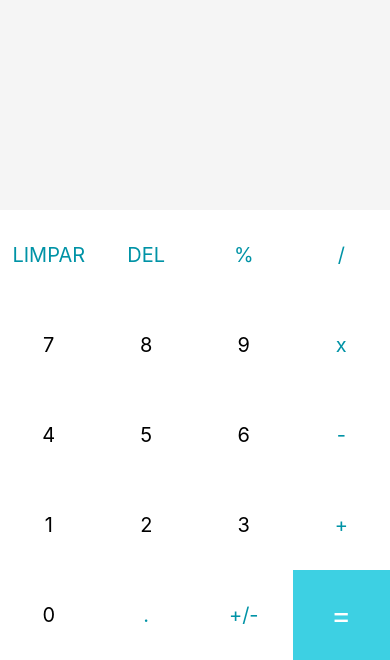
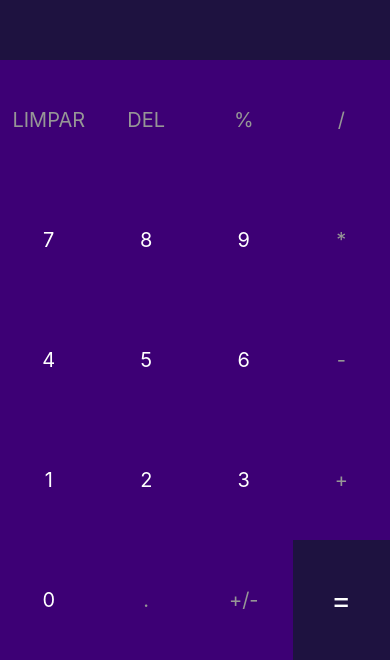
Before and after one commit to Erickdsm/Senac-UC13-Calculadora, a React Native app: screen / in a window 390 px wide. Shown: the part 184-844 px from the top of the page. Built offline with nearby package versions, Linux system fonts and the light colour scheme.

Commit message:
Estilizacao

```diff
--- a/App.js
+++ b/App.js
@@ -4,7 +4,7 @@
 
 export default function App() {
   // Mapeamento de teclas
-  const buttons = ['LIMPAR', 'DEL', '%', '/', 7, 8, 9, "x", 4, 5, 6, '-', 1, 2, 3, '+', 0, '.', '+/-', '=']
+  const buttons = ['LIMPAR', 'DEL', '%', '/', 7, 8, 9, "*", 4, 5, 6, '-', 1, 2, 3, '+', 0, '.', '+/-', '=']
 
   const [currentNumber, setCurrentNumber] = useState("")
   const [lastNumber, setLastNumber] = useState("")
@@ -24,8 +24,8 @@
       case '-':
         setCurrentNumber((fistNumber - lastNumber).toString())
         return
-      case 'x':
-        setCurrentNumber((fistNumber + lastNumber).toString())
+      case '*':
+        setCurrentNumber((fistNumber * lastNumber).toString())
         return
       case '/':
         setCurrentNumber((fistNumber - lastNumber).toString())
@@ -35,7 +35,7 @@
 
   function handleInput(buttonPressed){
     console.log(buttonPressed) // Mostra no Console a tecla pressionada
-    if(buttonPressed === '+' | buttonPressed === "-" | buttonPressed === "x" | buttonPressed === "/" ){
+    if(buttonPressed === '+' | buttonPressed === "-" | buttonPressed === "*" | buttonPressed === "/" ){
       setCurrentNumber(currentNumber + " " + buttonPressed + " ")
       return
     }
@@ -74,12 +74,12 @@
 
         {buttons.map((button) =>
           button === '=' ? // Mapeamento do botão =
-        <TouchableOpacity onPress={() => handleInput(button)} key={button} style={[styles.button, {backgroundColor: '#3dd0e3'}]}>
+        <TouchableOpacity onPress={() => handleInput(button)} key={button} style={[styles.button, {backgroundColor: '#1E1240'}]}>
           <Text style={[styles.textButton, {color: "white", fontSize: 30}]}>{button}</Text>
         </TouchableOpacity>
           : // Mapeamento dos outros botões
           <TouchableOpacity onPress={() => handleInput(button)} key={button} style={styles.button}>
-            <Text style={[styles.textButton, {color: typeof(button) === 'number' ? 'black': '#0093a6'}]}>{button}</Text>
+            <Text style={[styles.textButton, {color: typeof(button) === 'number' ? 'white': '#969696'}]}>{button}</Text>
           </TouchableOpacity>
         )}
       </View>
@@ -96,10 +96,10 @@
   results: {
     flex: 2,
     justifyContent: "center",
-    backgroundColor: "#f5f5f5"
+    backgroundColor: "#1E1240"
   },
   resultText: {
-    color: "#282F38",
+    color: "white",
     fontSize: 32,
     fontWeight: "bold",
     padding: 12,
@@ -116,11 +116,11 @@
     flexWrap: 'wrap',
   },
   button: {
-    backgroundColor: 'white',
+    backgroundColor: '#3D0075',
     alignItems: 'center',
     justifyContent: 'center',
     minWidth: 90,
-    minHeight: 90,
+    minHeight: 120,
     flex: 2,
   },
   textButton: {
```
